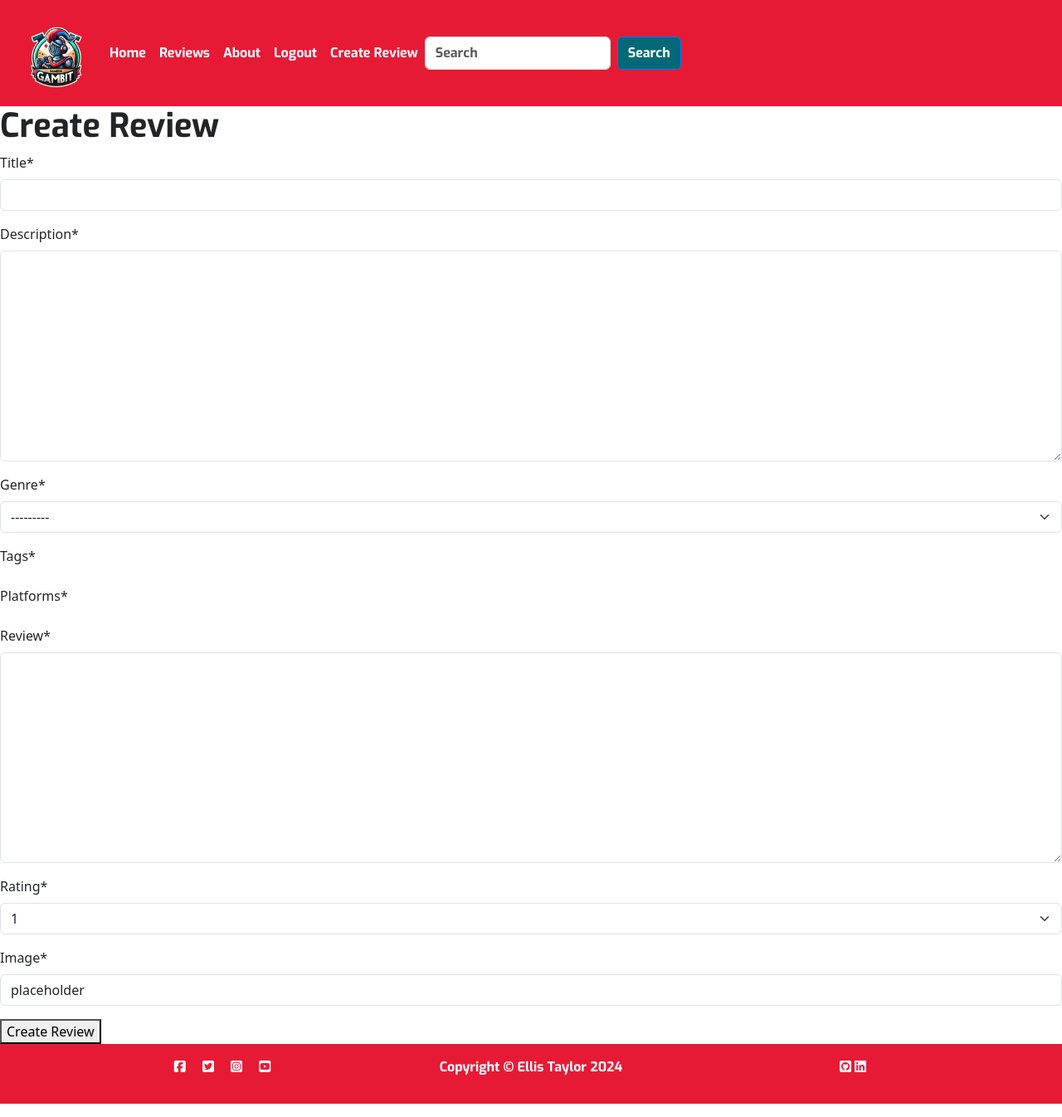
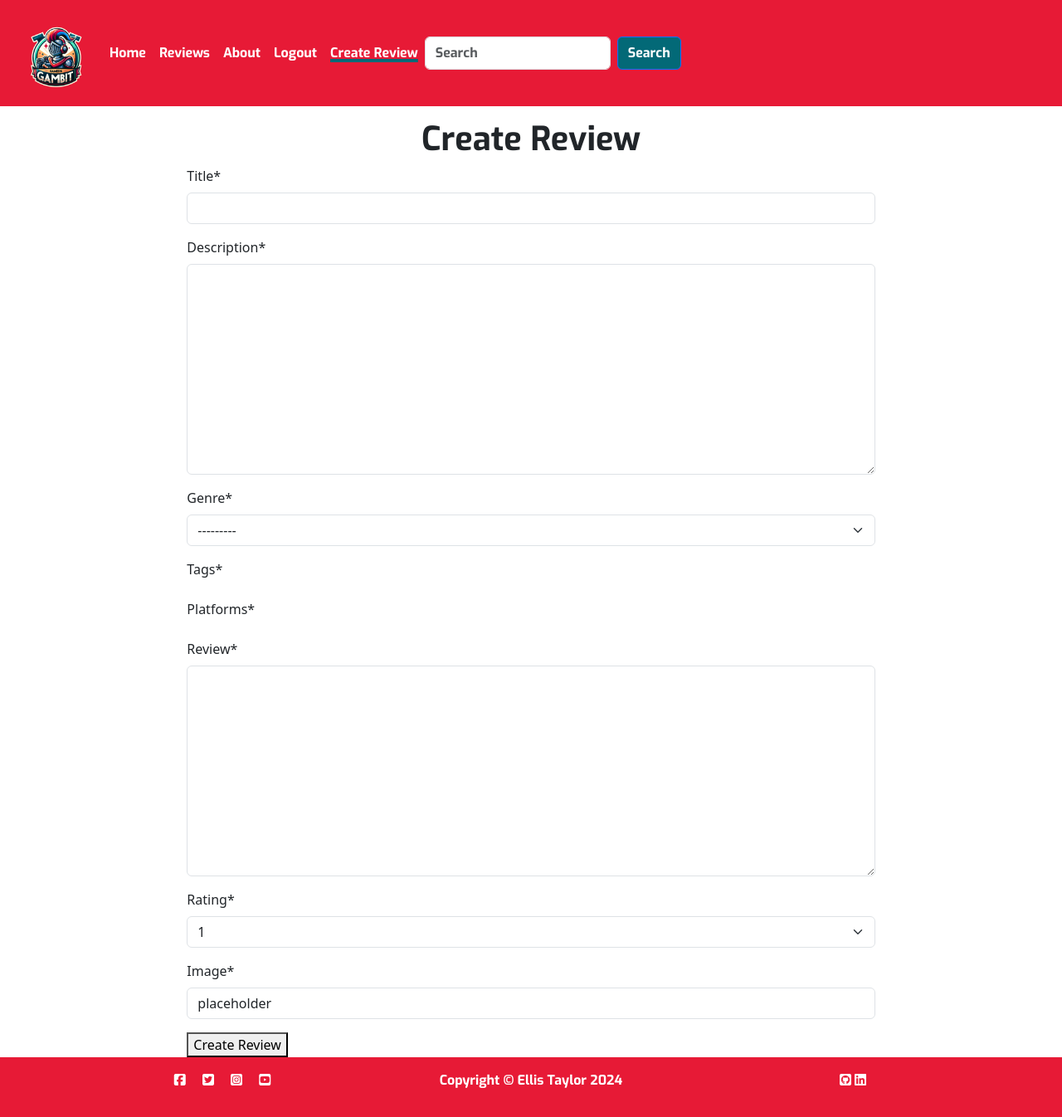
Before and after one commit to Quaim/Capstone_Django_Project, a Django app: page /create-review/ in a window 1280 px wide. Shown: the whole page at 83% size. Run offline with Django 4.2, Linux system fonts and the light colour scheme; the visitor is signed in with stand-in values (Sample User, id 1); data that the repository does not hold is empty; some libraries are stand-ins or nearby versions.

Commit message:
add activpage class to active page giving green underline. Add this class to releavnt nav links

```diff
--- a/reviews/templates/reviews/create_review.html
+++ b/reviews/templates/reviews/create_review.html
@@ -7,10 +7,12 @@
 {% load crispy_forms_tags %}
 
 {% block content %}
-<h1 class="page-title">Create Review</h1>
+<h1 class="page-title text-center pt-3">Create Review</h1>
+<section class="container col-8">
 <form method="POST">
     {% csrf_token %}
     {{ form|crispy }}
     <button class="custom-btn custom-btn__primary" type="submit">Create Review</button>
 </form>
+</section>
 {% endblock %}
--- a/reviews/views.py
+++ b/reviews/views.py
@@ -23,11 +23,7 @@ class AllReviews(generic.ListView):
 def review_detail(request, gamereview_id):
     """
     The purpose of this view is to display the full details of
-    a particular review. Reviews for the selected event will
-    also be shown at the bottom of the current event details.
-    Providing the currently logged in user isn't the user who
-    created the event, they can also submit a new review which
-    will be put up for approval by an admin.
+    a particular review.
     """
     gamereview = get_object_or_404(GameReview, pk=gamereview_id)
 
--- a/static/css/style.css
+++ b/static/css/style.css
@@ -72,3 +72,11 @@ p {
 html, body {
     height: 100%;
 }
+
+/* ACTIVE PAGE */
+
+.activepage {
+    text-decoration: underline;
+    text-decoration-thickness: 4px;
+    text-decoration-color: #036977;
+  }
--- a/templates/base.html
+++ b/templates/base.html
@@ -2,6 +2,10 @@
 {% url 'account_login' as login_url %}
 {% url 'account_signup' as signup_url %}
 {% url 'account_logout' as logout_url %}
+{% url 'home' as home_url %}
+{% url 'about' as about_url %}
+{% url 'all-reviews' as all_reviews_url %}
+{% url 'create-review' as create_review_url %}
 
 <!DOCTYPE html>
 <html class="" lang="en">
@@ -45,34 +49,34 @@
             <div class="collapse navbar-collapse" id="navbarText">
                 <ul class="navbar-nav me-auto mb-2 mb-lg-0">
                     <li class="nav-item">
-                        <a class="nav-link text-white" aria-current="" href="{% url 'home' %}">Home</a>
+                        <a class="nav-link text-white {% if request.path == home_url %}activepage{%endif%}" aria-current="" href="{% url 'home' %}">Home</a>
                     </li>
                     <li class="nav-item">
-                        <a class="nav-link text-white
+                        <a class="nav-link text-white {% if request.path == all_reviews_url %}activepage{%endif%}
                             " aria-current="" href="{% url 'all-reviews' %}">Reviews</a>
                     </li>
                     <li class="nav-item">
-                        <a class="nav-link text-white
+                        <a class="nav-link text-white {% if request.path == about_url %}activepage{%endif%}
                             " aria-current="" href="{% url 'about' %}">About</a>
                     </li>
 
 
                     {% if user.is_authenticated %}
                     <li class="nav-item">
-                        <a class="nav-link text-white {% if request.path == logout_url %}active"
-                            aria-current="page{%endif%}" href="{% url 'account_logout' %}">Logout</a>
+                        <a class="nav-link text-white {% if request.path == logout_url %}activepage{%endif%}"
+                            aria-current="page" href="{% url 'account_logout' %}">Logout</a>
                     </li>
                     <li class="nav-item">
-                            <a class="nav-link text-white" aria-current="" href="{% url 'create-review' %}">Create Review</a>
+                            <a class="nav-link text-white {% if request.path == create_review_url %}activepage{%endif%}" aria-current="" href="{% url 'create-review' %}">Create Review</a>
                         </li>
 
                     {% else %}
 
                     <li class="nav-item">
-                        <a class="nav-link text-white" aria-current="" href="{% url 'account_signup' %}">Register</a>
+                        <a class="nav-link text-white {% if request.path == signup_url %}activepage{%endif%}" aria-current="" href="{% url 'account_signup' %}">Register</a>
                     </li>
                     <li class="nav-item">
-                        <a class="nav-link text-white" aria-current="" href="{% url 'account_login' %}">Login</a>
+                        <a class="nav-link text-white {% if request.path == login_url %}activepage{%endif%}" aria-current="" href="{% url 'account_login' %}">Login</a>
                     </li>
                     {% endif %}
                     <form class="d-flex text-center" method="GET" role="search" action="">
@@ -146,7 +150,7 @@
             </div>
         </div>
     </footer>
-
+    <script src="{% static 'js/script.js' %}"></script>
     <script src="https://cdn.jsdelivr.net/npm/bootstrap@5.3.2/dist/js/bootstrap.min.js">
     </script>
 
```
